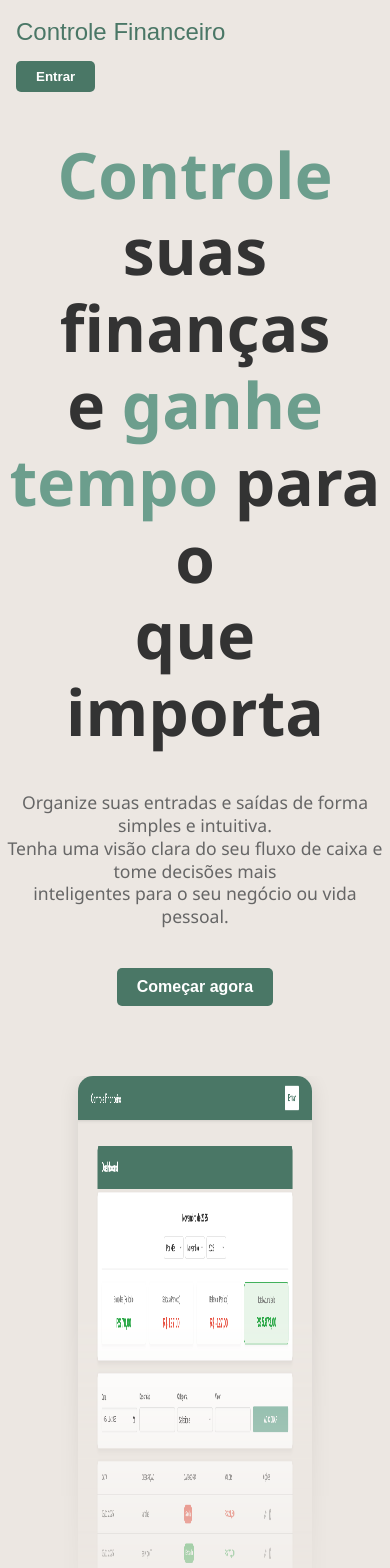
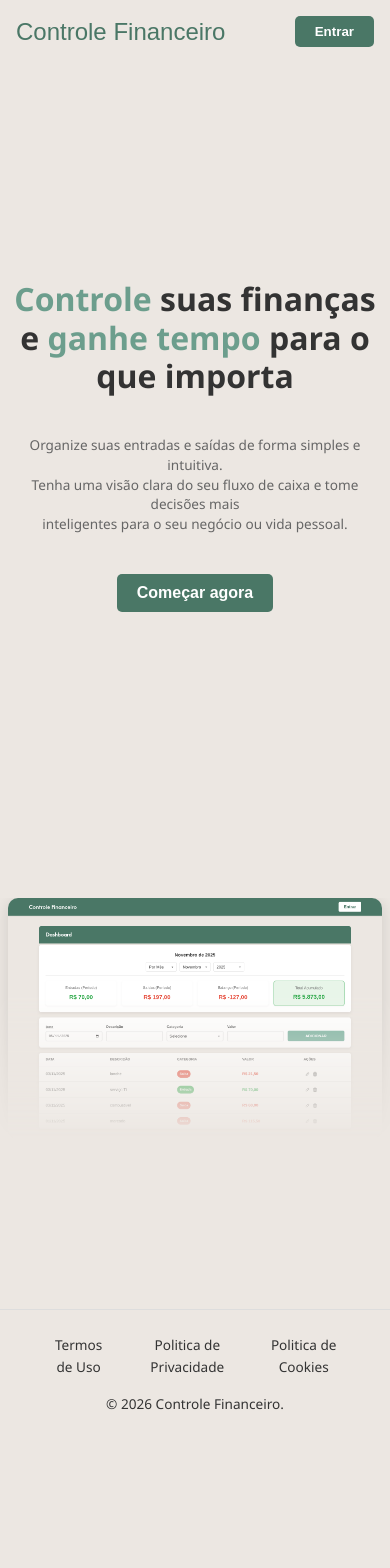
Before and after one commit to lucasecs92/controle-financeiro-next, a Next.js app in the folder controle-financeiro/: page / in a window 390 px wide. Shown: the top 1568 px of the page. After the commit the page ends 1439 px from the top, so only its background shows below. Built offline with nearby package versions, Linux system fonts and the light colour scheme; no server answers; a web font is replaced by a local one.

Commit message:
style
melhoras na responsividade do hero e ajusta layout da navbar

```diff
--- a/controle-financeiro/src/components/layout/Navbar/Navbar.module.scss
+++ b/controle-financeiro/src/components/layout/Navbar/Navbar.module.scss
@@ -122,8 +122,6 @@
     }
 
     .navbarContent {
-        flex-direction: column;
-        align-items: flex-start;
         gap: 0.6rem;
     }
 
--- a/controle-financeiro/src/components/sections/Hero/Hero.module.scss
+++ b/controle-financeiro/src/components/sections/Hero/Hero.module.scss
@@ -15,16 +15,15 @@
   align-items: center;
   justify-content: center;
   min-height: calc(100vh - 80px);
-  padding-top: 2rem;
   transition: all 0.3s ease;
 }
 
 .heroTitle {
-  font-size: 4em;
+  font-size: clamp(2.2rem, 5vw, 4rem);
   font-weight: bold;
   color: $dark-text;
   margin: 0;
-  line-height: 1.2;
+  line-height: 1.15;
   box-sizing: border-box;
   max-width: 100%;
   display: block;
@@ -35,9 +34,10 @@
 }
 
 .heroDescription {
-  font-size: 1.1em;
+  font-size: clamp(1rem, 1.2vw, 1.1rem);
   color: #666;
-  line-height: 1.3;
+  line-height: 1.5;
+  max-width: 42rem;
 }
 
 .btnSecondary {
@@ -81,8 +81,41 @@
 }
 
 .dashboardScreenshot {
-  width: 60%;
-  max-width: 1000px;
+  width: min(1000px, 70vw);
+  max-width: 100%;
+  height: auto;
   box-shadow: 0 4px 20px rgba(0, 0, 0, 0.1);
   border-radius: 15px;
 }
+
+@media (max-width: 1024px) {
+  .dashboardScreenshot {
+    width: min(900px, 80vw);
+  }
+}
+
+@media (max-width: 768px) {
+  .heroTitle {
+    font-size: clamp(2rem, 8vw, 2.8rem);
+    line-height: 1.2;
+  }
+
+  .heroDescription {
+    font-size: 0.850rem;
+    line-height: 1.45;
+    padding: 0 1rem;
+  }
+
+  .dashboardScreenshot {
+    width: 92vw;
+    border-radius: 12px;
+  }
+}
+
+@media (max-width: 480px) {
+  .dashboardScreenshot {
+    width: 96vw;
+    border-radius: 10px;
+    box-shadow: 0 3px 16px rgba(0, 0, 0, 0.12);
+  }
+}
```
